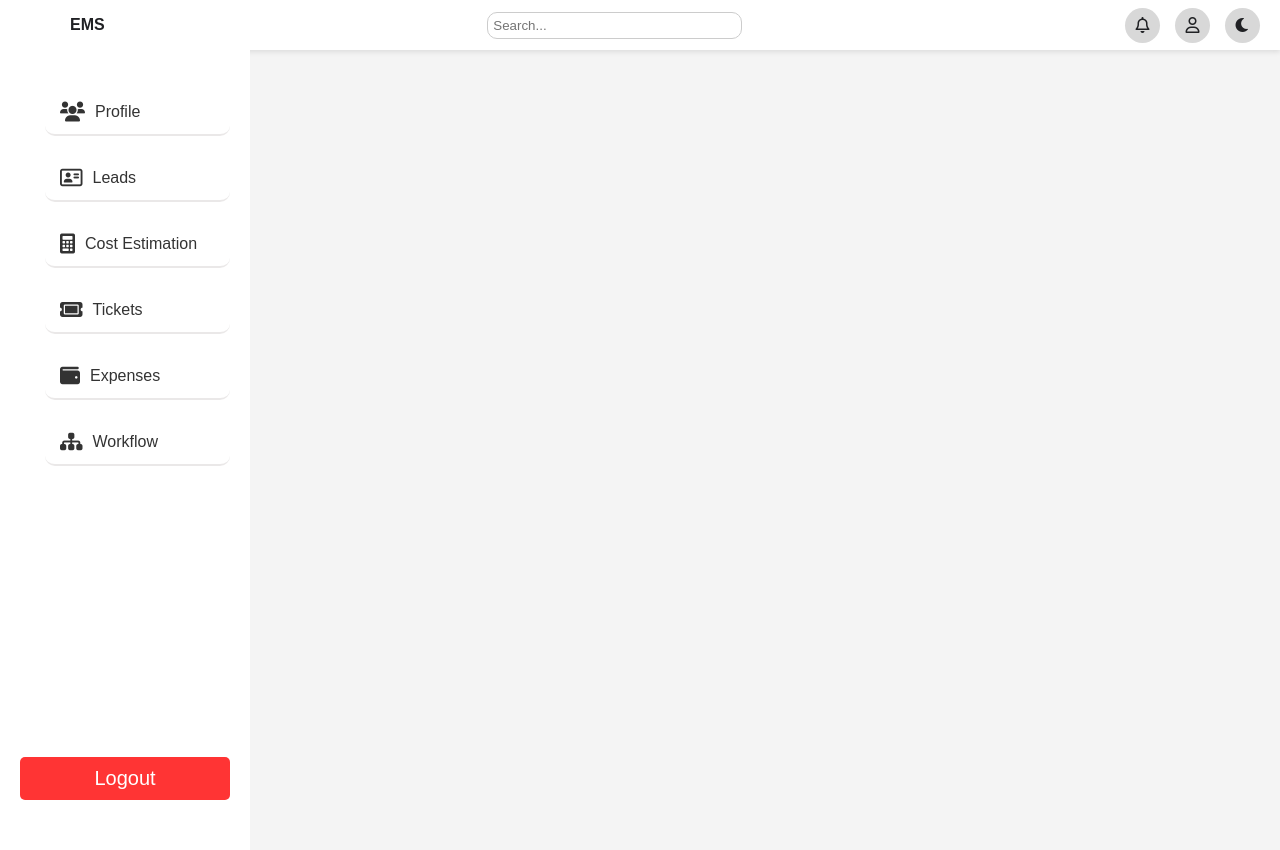
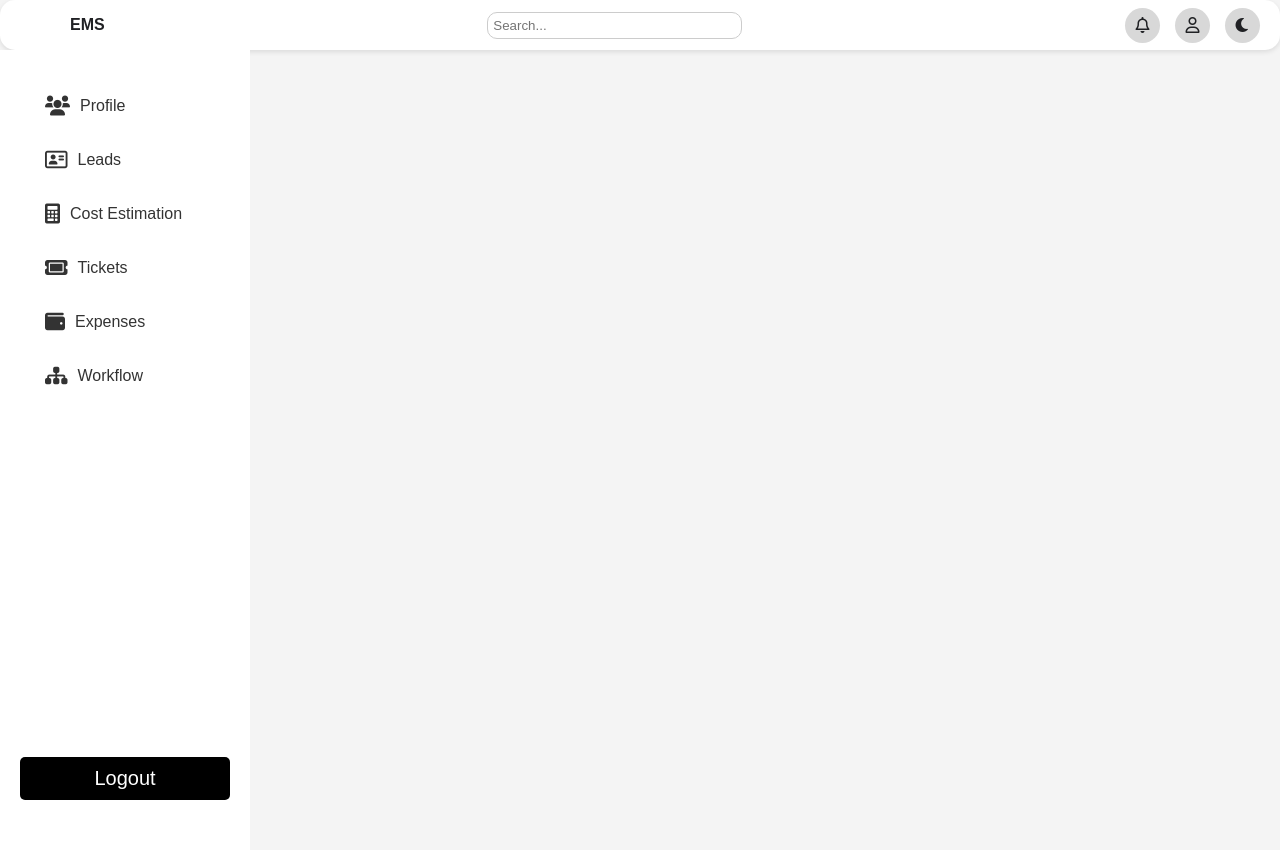
Before and after one commit to SaanvikaSolutions/Employee_Management_System, a PHP site: page /Dashboard.html in a window 1280 px wide. Run offline with PHP 8.4, Linux system fonts and the light colour scheme.

Commit message:
dashboard css changes

```diff
--- a/CSS/Dashboard.css
+++ b/CSS/Dashboard.css
@@ -32,6 +32,7 @@ body.Dashboard.dark {
     padding: 0 20px;
     box-shadow: 0 2px 5px rgba(0, 0, 0, 0.1);
     transition: background-color 0.3s;
+    border-radius: 15px;
 }
 
 .Dashboard-topbar.dark {
@@ -212,7 +213,8 @@ color: #FF5722; /* White text color on hover */
 }
 
 .Dashboard-dropdown a:hover {
-    background-color:  #e8e8e8; /* Light gray on hover */
+    /* background-color:  #e8e8e8;  */
+    background-color: #ffffff52;
 }
 /* .Dashboard-dropdown a:hover {
     background-color: #a8c7fa;
@@ -245,7 +247,7 @@ border-color: #FF5722; /* Change arrow color to #FF5722 when active */
 }
 
 .Dashboard-logout-button {
-    background-color: #ff3434; /* Gmail red */
+    background-color: #000000; /* Gmail red */
     color: white;
     border: none;
     padding: 10px;
@@ -420,10 +422,10 @@ display: flex;
 align-items: center;
 text-decoration: none;
 color: #333; /* Updated color */
-padding: 12px 15px; /* Updated padding */
+padding: 6px 0px; /* Updated padding */
 position: relative;
 transition: color 0.3s, padding-left 0.3s; /* Added transition */
-border-bottom: 2px solid #e1ddddad; /* Updated border */
+border-bottom: 2px solid #ffffff; /* Updated border */
 border-radius: 10px; /* Added border-radius */
 }
 
```
